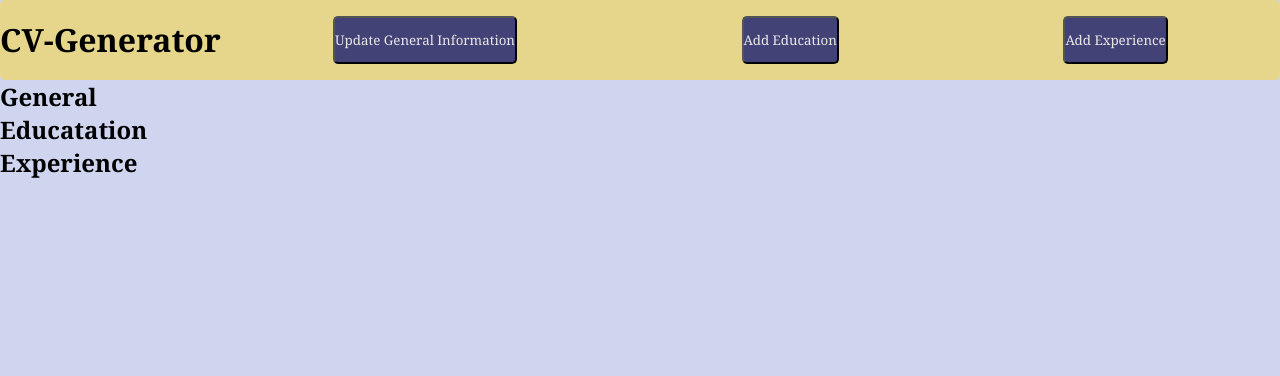
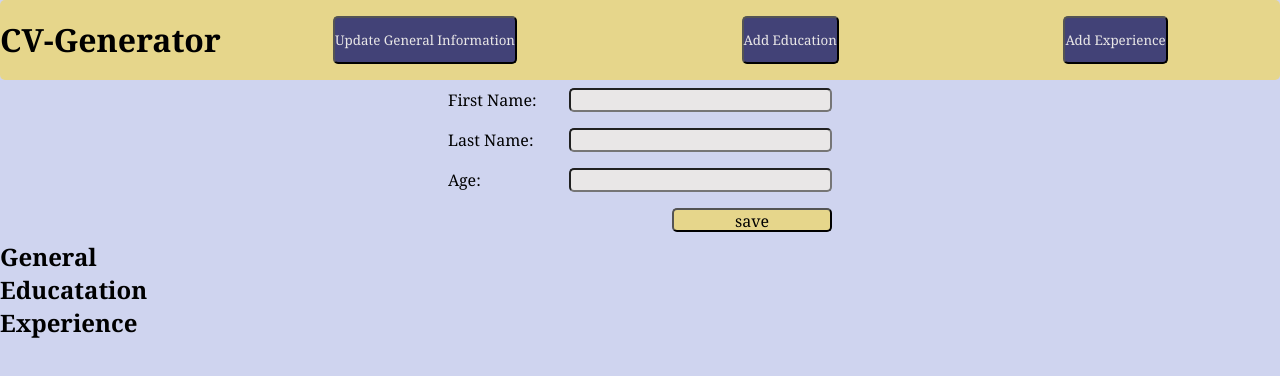
Before and after one commit to JonathanDPotter/cv-project, a React (Create React App) app: page / in a window 1280 px wide. Both pictures are taken after a click on the button "Update General Information". Shown: the top 376 px of the page. Built offline with nearby package versions, Linux system fonts and the light colour scheme.

Commit message:
fixed setState on hideUnhide

```diff
--- a/src/App.js
+++ b/src/App.js
@@ -45,7 +45,8 @@ class App extends Component {
     if (currState.hidden === true) {
       currState.hidden = false;
     }
-    console.log(currState);
+    this.setState({[name]: currState})
+    console.log(this.state[name]);
   }
 
   handleSubmit(event) {
@@ -63,8 +64,8 @@ class App extends Component {
     } else {
       newList = currState.list.map((a) => a);
       newList.push(newListItem);
-      newList.hidden = true;
     }
+    currState.hidden = true;
     currState.list = newList;
     this.setState({ [name]: currState });
   }
@@ -82,11 +83,12 @@ class App extends Component {
     return (
       <div id="return">
         <Header hideUnhide={this.hideUnhide} />
-        <General
-          handleSubmit={this.handleSubmit}
-          handleChange={this.handleChange}
-          hidden={this.state.general.hidden}
-        />
+        {this.state.general.hidden === false &&
+          <General
+            handleSubmit={this.handleSubmit}
+            handleChange={this.handleChange}
+          />
+        }
         <Education
           handleSubmit={this.handleSubmit}
           handleChange={this.handleChange}
--- a/src/components/General.js
+++ b/src/components/General.js
@@ -1,8 +1,8 @@
-function General(props) {
+const General = function (props) {
   return (
     <form
       id="general-form"
-      className={props.hidden ? "hidden" : "form"}
+      className={props.hidden === true ? "hidden" : "form"}
       name="general"
       onSubmit={props.handleSubmit}
       onChange={props.handleChange}
--- a/src/style.scss
+++ b/src/style.scss
@@ -42,6 +42,7 @@ header {
 }
 
 form {
+  display: block;
   width: 50vw;
   max-width: 400px;
   overflow: hidden;
@@ -80,3 +81,7 @@ form {
 .hidden {
   display: none;
 }
+
+.show {
+  display: block;
+}
```
